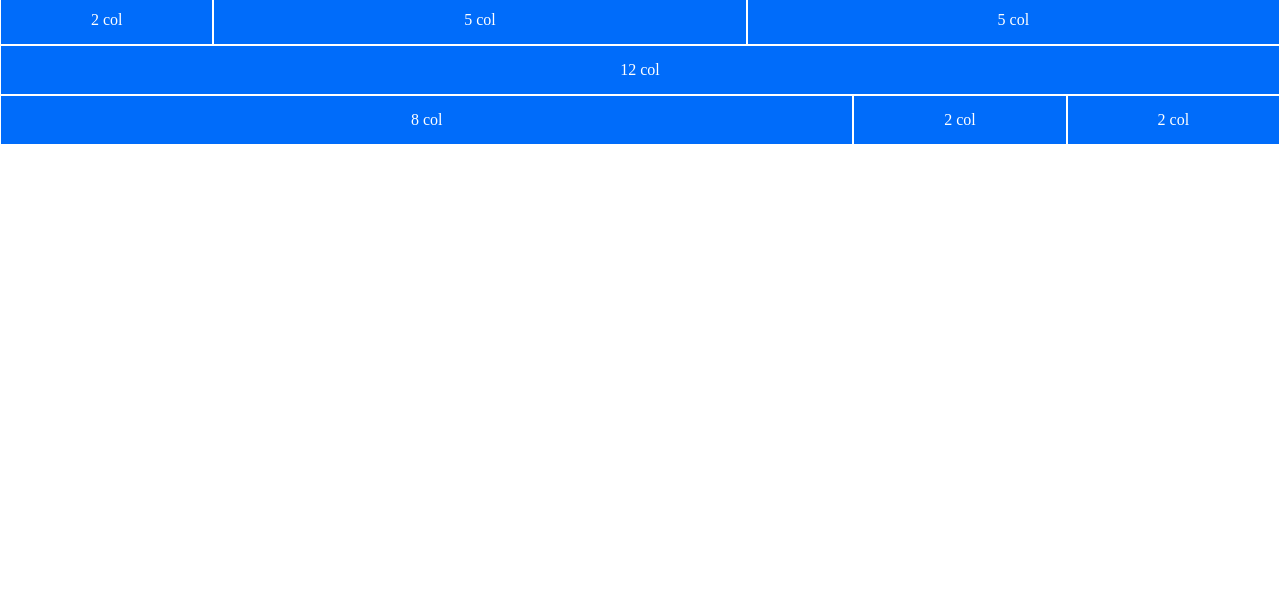
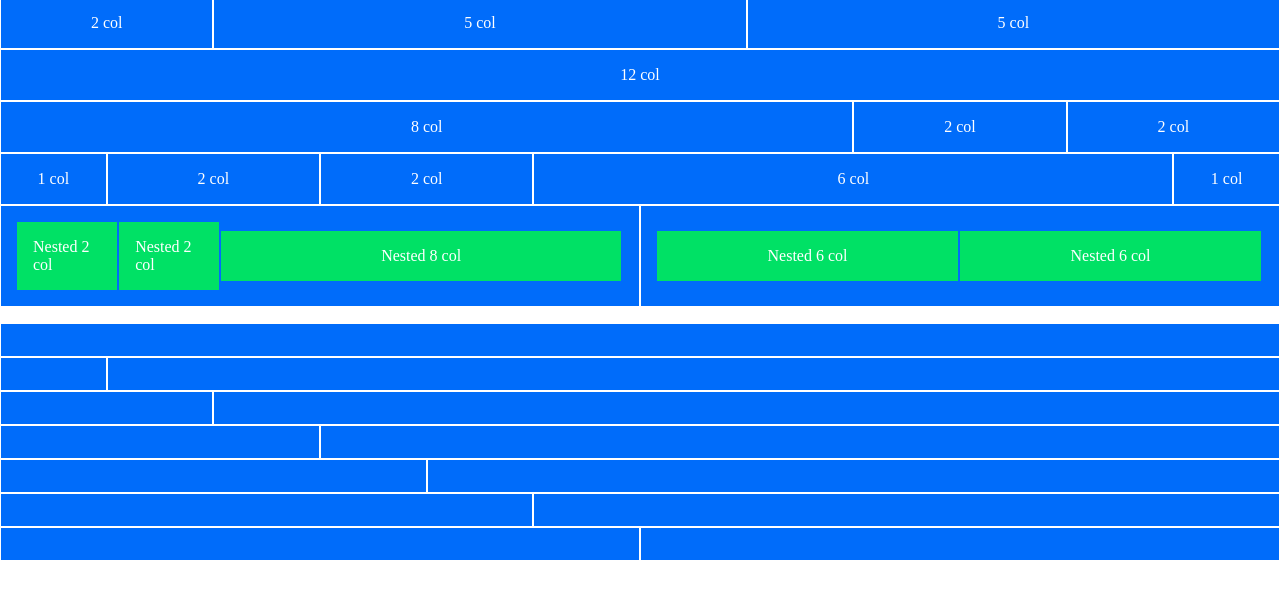
Before and after one commit to Donato-Carola/html-css-12bool, a plain HTML site: page index.html in a window 1280 px wide. Shown: the part 92-690 px from the top of the page. Drawn offline with Linux system fonts and the light colour scheme.

Commit message:
parte centrale dell'esercizio

```diff
--- a/css/12bool.css
+++ b/css/12bool.css
@@ -12,10 +12,14 @@
     display: flex;
     flex-direction: row;
     flex-wrap: wrap;
-    color: white;
+
 
 
 }
+
+/*div[class*="col"]{
+    flex: 0 0 auto;
+}*/
 
 /* column */
 
@@ -78,3 +82,10 @@
     flex-basis: calc((100% / 12) * 12);
     max-width: calc((100% / 12) * 12);
 }
+
+
+
+
+
+
+/*OFFESET*/
--- a/css/style.css
+++ b/css/style.css
@@ -1,9 +1,20 @@
 div[class^="col-"]{
 background-color:rgb(0, 108, 250) ;
-height: 50px;
+padding: 1rem;
 justify-content: center;
 display: flex;
 align-items: center;
 border: 1px solid white;
+color: white;
 
 }
+
+div.padding-2{
+    background-color:rgb(0, 225, 101);
+    border: none;
+    margin-right:2px ;
+}
+
+section{
+    margin-bottom: 1rem;
+}
--- a/index.html
+++ b/index.html
@@ -10,6 +10,7 @@
   <body>
     <main>
         <h1>Esercizio per Casa</h1>
+        <section>
       <div class="row">
         <div class="col-1 ">
           <p>1 col</p>
@@ -77,6 +78,114 @@
         </div>
       </div>
 
+
+      <div class="row">
+        <div class="col-1 ">
+            <p>1 col</p>
+        </div>
+        <div class="col-2 ">
+            <p>2 col</p>
+        </div>
+        <div class="col-2 ">
+            <p>2 col</p>
+        </div>
+        <div class="col-6 ">
+            <p>6 col</p>
+        </div>
+        <div class="col-1 ">
+            <p>1 col</p>
+        </div>
+      </div>
+
+      <div class="row">
+        <div class="col-6 ">
+
+            <div class="col-2 padding-2 ">
+              <p>Nested 2 col</p>
+            </div>
+            <div class="col-2 padding-2">
+                <p>Nested 2 col</p>
+            </div>
+            <div class="col-8 padding-2">
+              <p>Nested 8 col</p>
+            </div>
+
+        </div>
+        <div class="col-6">
+            <div class="col-6 padding-2">
+                <p>Nested 6 col</p>
+            </div>
+            <div class="col-6 padding-2">
+              <p>Nested 6 col</p>
+            </div>
+        </div>
+      </div>
+    </section>
+
+       <div class="row">
+         <div class="col-12"></div>
+       </div>
+
+       <div class="row">
+        <div class="col-1"></div>
+        <div class="col-11"></div>
+      </div>
+<div class="row">
+      <div class="col-2 ">
+
+    </div>
+    <div class="col-10 ">
+
+    </div>
+
+</div>
+
+<div class="row">
+    <div class="col-3 ">
+
+  </div>
+  <div class="col-9 ">
+
+  </div>
+
+</div>
+
+<div class="row">
+    <div class="col-4 ">
+
+  </div>
+  <div class="col-8 ">
+
+  </div>
+
+</div>
+
+<div class="row">
+    <div class="col-5 ">
+
+  </div>
+  <div class="col-7 ">
+
+  </div>
+
+</div>
+
+
+<div class="row">
+    <div class="col-6 ">
+
+  </div>
+  <div class="col-6 ">
+
+  </div>
+
+</div>
+
+
+
+
+
+
     </main>
   </body>
 </html>
```
